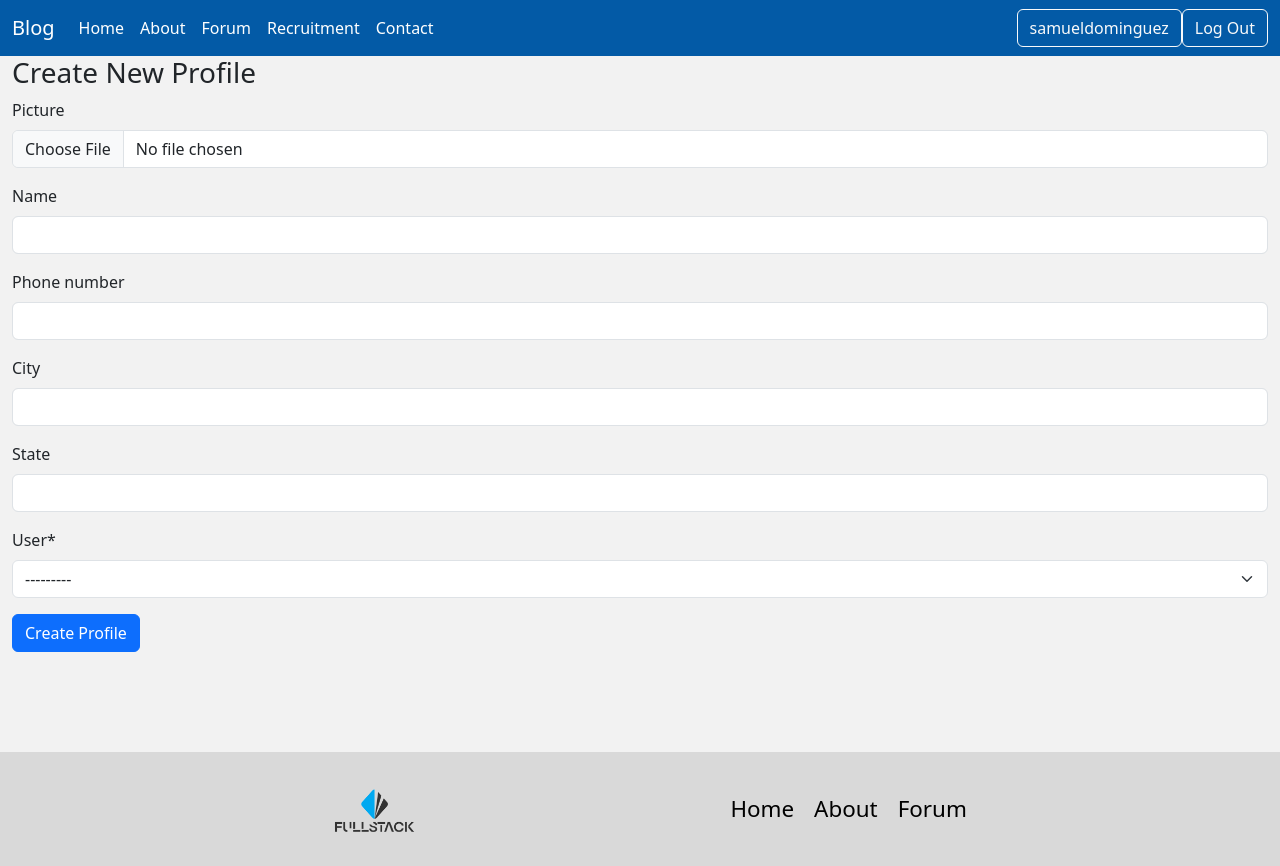
After one commit to Onlinebusinessfy/capstone_project, a Django app: page /users/create/ in a window 1280 px wide. The commit adds this page. Run offline with Django 5.2, Linux system fonts and the light colour scheme; a user stored in the database is signed in; data comes from the database, SQL or seed files in the repository; some libraries are stand-ins or nearby versions; some web fonts are replaced.

Commit message:
Models and Recruitment finished

```diff
--- a/config/urls.py
+++ b/config/urls.py
@@ -24,4 +24,5 @@ urlpatterns = [
     path('', include('pages.urls')),
     path('posts/', include('posts.urls')),
     path('accounts/', include('django.contrib.auth.urls')),
+    path('users/', include('users.urls')),
 ] + static(settings.MEDIA_URL, document_root=settings.MEDIA_ROOT)
--- /dev/null
+++ b/templates/content/profile_create.html
@@ -0,0 +1,24 @@
+{% extends 'base.html' %}
+{% load static %}
+{% load crispy_forms_tags %}
+
+{% block title %} New Post {% endblock %}
+
+{% block css %}
+    <link rel="stylesheet" href="{% static 'css/profile_create.css' %}">
+{% endblock css %}
+
+{% block content %}
+
+<div class="row create-post">
+    <h3>Create New Profile</h3>
+
+    <form method="post" enctype="multipart/form-data">
+        {% csrf_token %}
+
+        {{form|crispy}}
+        <button class="btn btn-primary">Create Profile</button>
+    </form>
+</div>
+
+{% endblock %}
--- a/templates/navbar.html
+++ b/templates/navbar.html
@@ -16,10 +16,10 @@
           <a class="nav-link" href="{% url 'post_list' %}">Forum</a>
         </li>
         <li>
-          <a class="nav-link" href="{% url 'contact' %}">Contact</a>
+          <a class="nav-link" href="{% url 'profile_list' %}">Recruitment</a>
         </li>
         <li>
-          <a class="nav-link" href="{% url 'recruitment' %}">Recruitment</a>
+          <a class="nav-link" href="{% url 'contact' %}">Contact</a>
         </li>
       </ul>
 
--- /dev/null
+++ b/users/forms.py
@@ -0,0 +1,7 @@
+from django import forms
+from .models import Profile
+
+class ProfileForm(forms.ModelForm):
+    class Meta:
+        model=Profile
+        fields=['picture', 'name', 'phone_number', 'city', 'state', 'user']
--- a/users/models.py
+++ b/users/models.py
@@ -1,12 +1,17 @@
 from django.db import models
 from django.contrib.auth.models import User
 
-# Create your models here.
 class Profile(models.Model):
     picture = models.ImageField(upload_to="profile_pic/", blank=True, null=True)
-    phone_number = models.CharField(max_length=25)
-    street = models.CharField(max_length=255)
-    city = models.CharField(max_length=255)
-    state = models.CharField(max_length=255)
-    zip_code = models.CharField(max_length=10)
+    name = models.CharField(max_length=250, blank=True, null=True)
+    phone_number = models.CharField(max_length=25, blank=True, null=True)
+    city = models.CharField(max_length=255, blank=True, null=True)
+    state = models.CharField(max_length=255, blank=True, null=True)
     user = models.ForeignKey(User, on_delete=models.CASCADE, related_name="profile")
+    description = models.TextField(blank=True, null=True)
+
+    created_at = models.DateTimeField(auto_now_add=True)
+    updated_at = models.DateTimeField(auto_now=True)
+
+    def __str__(self):
+        return f"{self.name} - {self.user.username}"
--- /dev/null
+++ b/users/urls.py
@@ -0,0 +1,14 @@
+from django.urls import path
+from .views import(
+    ProfileListView,
+    ProfileCreateView,
+    ProfileDetailView,
+    ProfileUpdateView,
+)
+
+urlpatterns= [
+    path('', ProfileListView.as_view(), name="profile_list"),
+    path('<int:pk>/', ProfileDetailView.as_view(), name="profile_detail"),
+    path('create/', ProfileCreateView.as_view(), name="profile_create"),
+    path('update/<int:pk>/', ProfileUpdateView.as_view(), name="profile_update"),
+]
--- a/users/views.py
+++ b/users/views.py
@@ -1,6 +1,15 @@
 from django.shortcuts import render
-from django.views.generic import ListView
+from django.views.generic import (
+    ListView,
+    DetailView,
+    CreateView,
+    UpdateView,
+)
 from .models import Profile
+from .forms import ProfileForm
+from django.urls import reverse_lazy
+from django.contrib.auth.mixins import LoginRequiredMixin
+from django.core.exceptions import PermissionDenied
 
 
 # Create your views here.
@@ -11,6 +20,34 @@ class ProfileListView(ListView):
 
     def get_context_data(self, **kwargs):
         context=super().get_context_data(**kwargs)
-        all_posts=Post.objects.all()
-        context["post_list"]=all_posts.order_by("created_on").reverse()
+        all_posts=Profile.objects.all()
+        context["profile_list"]=all_posts.order_by("name").reverse()
         return context
+
+class ProfileDetailView(DetailView):
+    template_name="content/profile_detail.html"
+    model=Profile
+
+class ProfileCreateView(LoginRequiredMixin, CreateView):
+    template_name="content/profile_create.html"
+    model=Profile
+    form_class=ProfileForm
+    success_url=reverse_lazy("profile_list")
+
+    def form_valid(self, form):
+        form.instance.author=self.request.user
+        return super().form_valid(form)
+
+class ProfileUpdateView(LoginRequiredMixin, UpdateView):
+    template_name="content/profile_update.html"
+    model=Profile
+    form_class=ProfileForm
+    success_url=reverse_lazy("profile_list")
+
+    def get_object(self, queryset = None):
+        profile=super().get_object(queryset)
+
+        if profile.author != self.request.user:
+            raise PermissionDenied("You are no the owner of this profile!")
+        else:
+            return profile
```
Also changed, not shown: templates/content/profile_detail.html (added, +23 -0 lines), templates/content/profile_list.html (+12 -12 lines), db.sqlite3, media/profile_pic/Profile_Picture.jpeg (added), static/css/profile_detail.css (added), templates/content/profile_update.html (added), users/migrations/0002_remove_profile_street_remove_profile_zip_code_and_more.py (added), users/migrations/0003_profile_description.py (added).
